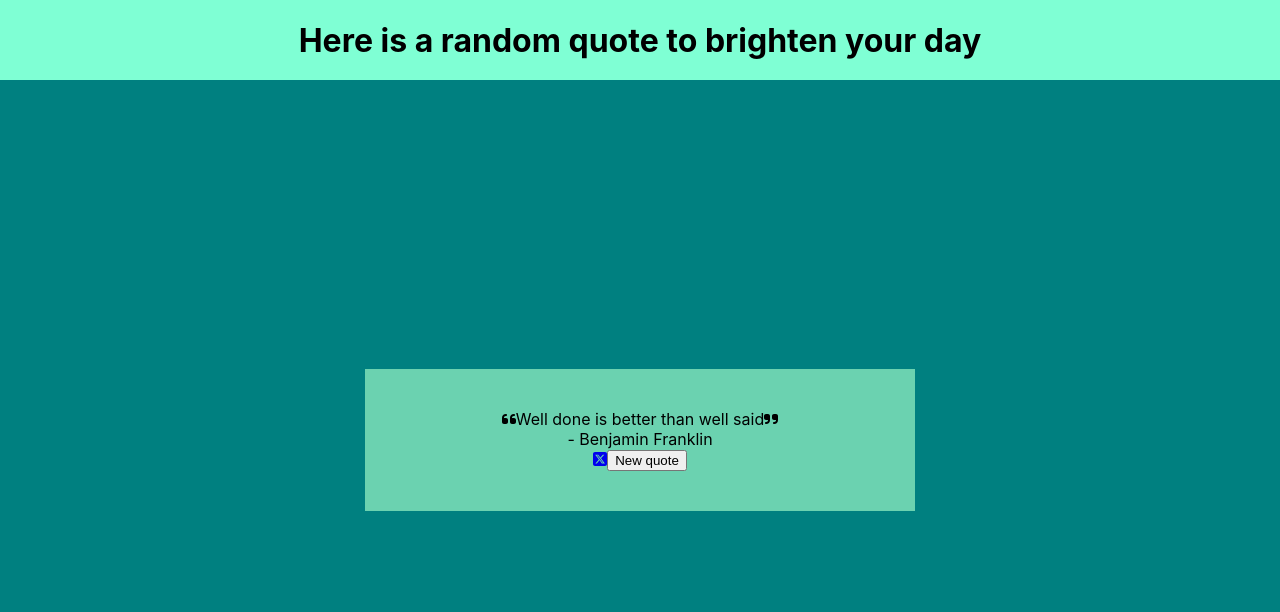
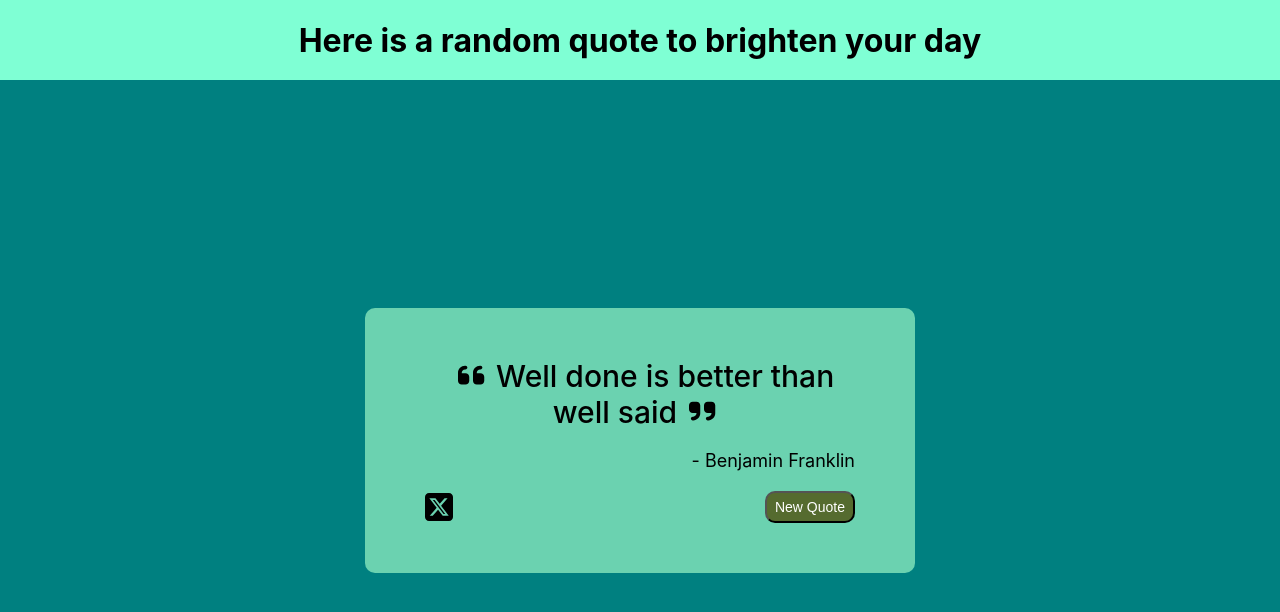
Before and after one commit to cpt-bob/random-quote-generator, a React (Create React App) app: page / in a window 1280 px wide. Shown: the top 612 px of the page. Built offline with nearby package versions, Linux system fonts and the light colour scheme.

Commit message:
finish html and css

```diff
--- a/src/App.css
+++ b/src/App.css
@@ -33,4 +33,46 @@ body {
   position: relative;
   width: 450px;
   padding: 40px 50px;
+  border-radius: 10px;
 }
+
+.quote-text {
+  height: auto;
+  font-weight: 500;
+  font-size: 30px;
+  padding: 10px;
+}
+
+.icon-link {
+  padding: 0 12px;
+}
+
+.quote-author {
+  text-align: right;
+  padding: 10px;
+  font-size: large;
+}
+
+.buttons {
+  display: flex;
+  justify-content: space-between;
+  padding: 10px;
+
+}
+
+.button {
+  display: flex;
+  align-items: center;
+  justify-content: center;
+  background-color: darkolivegreen;
+  color: white;
+  border-radius: 10px;
+  padding: 5px 8px;
+  font-size: 14px;
+  cursor: pointer;
+}
+
+.button:hover,
+.xButton:hover {
+  color: blue;
+}
--- a/src/App.js
+++ b/src/App.js
@@ -14,22 +14,27 @@ function App() {
         <div id="wrapper" className="App-container">
           <div id="quote-box" className="quote-box">
             <div class="quote-text">
-              <FontAwesomeIcon icon={faQuoteLeft} />
+              <FontAwesomeIcon className="icon-link" icon={faQuoteLeft} />
               <span id="text">Well done is better than well said</span>
-              <FontAwesomeIcon icon={faQuoteRight} />
+              <FontAwesomeIcon className="icon-link" icon={faQuoteRight} />
             </div>
             <div class="quote-author">
               <span id="author">- Benjamin Franklin</span>
             </div>
             <div className="buttons">
-              <div className="share-button">
-                <a class="button" href="https://twitter.com/intent/tweet">
-                  <FontAwesomeIcon icon={faSquareXTwitter} />
+              <div id="tweet-quote" className="share-button">
+                <a href="https://twitter.com/intent/tweet">
+                  <FontAwesomeIcon
+                    className="xButton"
+                    icon={faSquareXTwitter}
+                    size="2x"
+                    color="black"
+                  />
                 </a>
-                <button class="button" id="new-quote">
-                  New quote
-                </button>
               </div>
+              <button className="button" id="new-quote">
+                New Quote
+              </button>
             </div>
           </div>
         </div>
```
